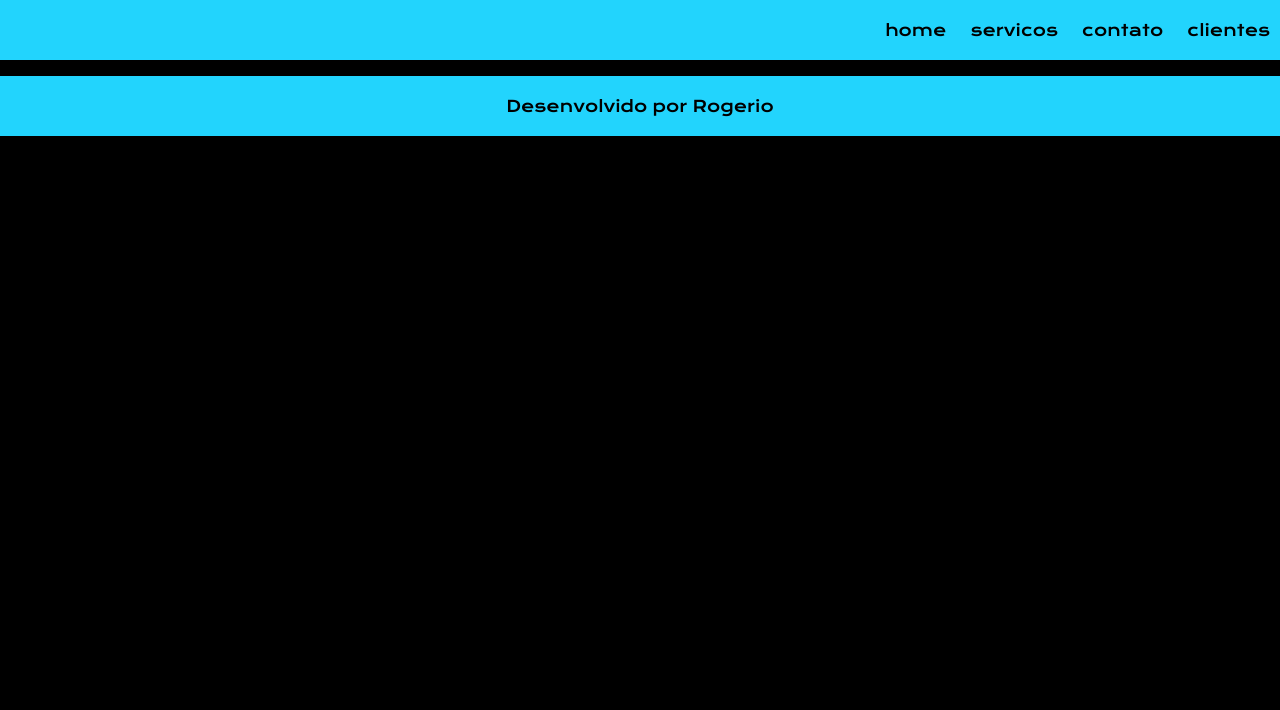
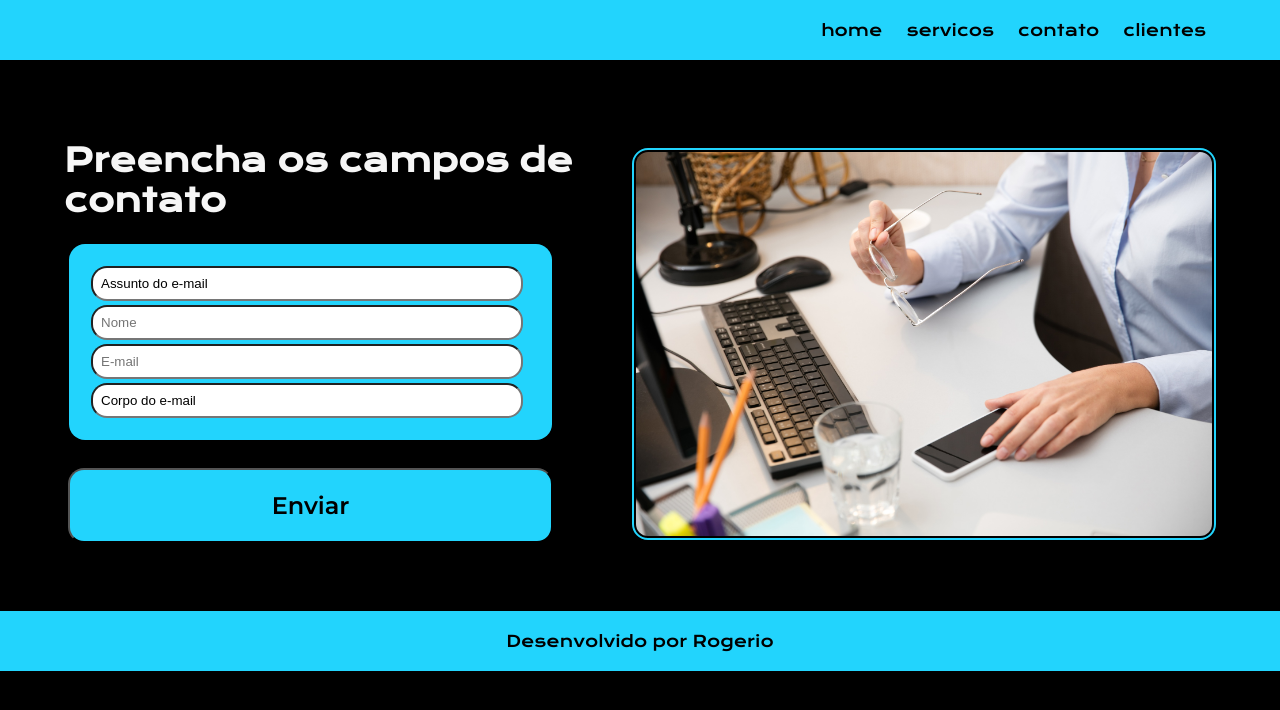
Before and after one commit to RogerCorb/virtual-pernonalitte, a plain HTML site: page contato.html in a window 1280 px wide. Drawn offline with nearby package versions, Linux system fonts and the light colour scheme.

Commit message:
criado pagina contato e app.js

```diff
--- /dev/null
+++ b/app.js
@@ -0,0 +1,11 @@
+
+const envio=() => {
+  const nome = document.querySelector('[name="nome"]').value;
+  const email = document.querySelector('[name="email"]').value;
+
+  console.log(nome);
+  console.log(email);
+
+  // Aqui você pode processar os dados (por exemplo, enviá-los por e-mail)
+  // ou fazer outras ações necessárias.
+}
--- a/contato.html
+++ b/contato.html
@@ -17,13 +17,31 @@
             </nav>
         </header>
 
-        <main>
+        <main class="apresentacao">
+            <section class="apresentacao_conteudo">
+                <h1 class="apresentacao_conteudo_titulo">
+                    Preencha os campos de contato
+                </h1>
 
+                <form class="apresentacao_conteudo_formulario" action="mailto:virtualpersonalite@gmail.com" method="post" enctype="text/plain" >
+                    <input class="apresentacao_conteudo_formulario_input"  type="text" name="subject" value="Assunto do e-mail">
+                    <input class="apresentacao_conteudo_formulario_input"  type="text" name="nome" placeholder="Nome">
+                    <input class="apresentacao_conteudo_formulario_input"  type="email" name="email" placeholder="E-mail">
+                    <input class="apresentacao_conteudo_formulario_input"  type="text" name="body" value="Corpo do e-mail">
+
+                </form>
+
+                <div class="apresentacao_formulario_button">
+                    <button class="apresentacao_conteudo_formulario_button"  onclick="envio()">Enviar</button>
+                </div>
+            </section>
+            <img class="apresentacao_foto"  src="assets/trabalho-remoto-em-casa-local-de-trabalho-em-home-office-com-pc-dispositivos-e-gadgets.jpg" alt="Foto mulher trabalhando no computador">
         </main>
 
         <footer class="footerpage">
             <p class="footerpageparagrafo">Desenvolvido por Rogerio</p>
         </footer>
+        <script src="app.js" defer></script>
 
     </body>
 </html>
--- a/styles/style.css
+++ b/styles/style.css
@@ -43,6 +43,7 @@ body {
 .cabecalho_navegacao {
     width:100%;
     justify-content: center;
+    margin-right: 5%;
 
 }
 
@@ -71,6 +72,7 @@ body {
 }
 
 .apresentacao_conteudo {
+    box-sizing: border-box;
     width: 85%;
     display: flex;
     flex-direction: column;
@@ -95,6 +97,29 @@ body {
     font-family: "Montserrat", sans-serif;
 }
 
+
+.apresentacao_conteudo_formulario {
+    width:85%;
+    height: 100%;
+    margin:5px;
+    padding: 20px;
+    border-radius: 16px;
+    background-color: var(--secondary-color);
+}
+
+.apresentacao_conteudo_formulario_input {
+    width: 93%;
+    margin:2px;
+    padding: 8px;
+    border-radius: 16px;
+    cursor: pointer;
+}
+
+.apresentacao_conteudo_formulario_input:hover {
+    background-color: var(--color-hover);
+}
+
+
 .apresentacao_links {
 
     display: flex;
@@ -115,6 +140,26 @@ a:hover {
     margin: 10px 6px ;
     padding: 21px 0;
     text-decoration: none;
+    cursor: pointer;
+    color: var(--terciary-color);
+    font-family: "Montserrat", sans-serif;
+    gap:1rem;
+}
+
+/* .apresentacao_formulario_button{
+    width: 100%;
+    justify-content: center;
+} */
+
+.apresentacao_conteudo_formulario_button {
+    background-color: var(--secondary-color);
+    width: 93%;
+    text-align: center;
+    border-radius: 16PX;
+    font-weight: 600;
+    font-size: 1.5rem;
+    margin: 4px ;
+    padding: 21px ;
     cursor: pointer;
     color: var(--terciary-color);
     font-family: "Montserrat", sans-serif;
```
Also changed, not shown: index.html (+1 -0 lines), assets/Foto-da-pagina.PNG, assets/telaemissaonotasRSM01022024.PNG (deleted).
